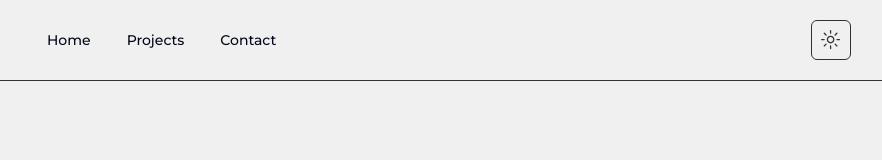
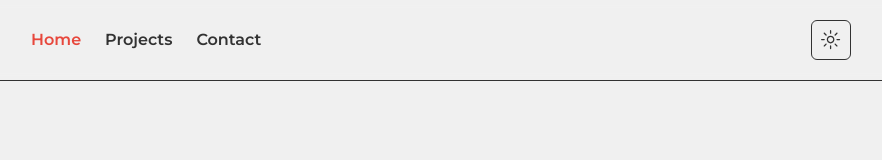
Before and after one commit to QuickerMaths/portfolio, a Next.js app: page / in a window 1280 px wide. Shown: the top 160 px of the page, without its empty margins (199-1081 px from the left). Built offline with nearby package versions, Linux system fonts and the light colour scheme.

Commit message:
Add NavigationContextProvider and update navigation links

```diff
--- a/src/app/layout.tsx
+++ b/src/app/layout.tsx
@@ -2,6 +2,7 @@ import type { Metadata } from "next";
 import "../css/globals.css";
 import Navigation from "@/components/navigation";
 import { ThemeProvider } from "@/components/theme-provider";
+import { NavigationContextProvider } from "@/context/navigation.context";
 
 export const metadata: Metadata = {
   title: "QuickerMaths portfolio",
@@ -16,16 +17,17 @@ export default function RootLayout({
   return (
     <html lang="en">
       <body className="w-full">
+        <NavigationContextProvider>
           <ThemeProvider
             attribute="class"
             defaultTheme="light"
             enableSystem
             disableTransitionOnChange
             >
-
-            <Navigation />
+                <Navigation />
                 {children}
           </ThemeProvider>
+        </NavigationContextProvider>
       </body>
     </html>
   );
--- /dev/null
+++ b/src/components/loading/index.tsx
@@ -0,0 +1,57 @@
+import { LOADING_STATES, useNavigationContext } from "@/context/navigation.context";
+import { useEffect } from "react";
+import { motion, useAnimation } from "framer-motion";
+import { ANIMATION_DURATION } from "@/context/navigation.context";
+
+export const Loading = () => {
+  const { loading, setLoading } = useNavigationContext();
+  const controls = useAnimation();
+
+  const initial = async () => {
+    await controls.start({
+        clipPath: "polygon(0% 0%, 100% 0%, 0% 100%, 0% 100%)",
+    });
+  };
+
+  const animate = async () => {
+    await controls.start({
+        clipPath: "polygon(0% 0%, 100% 0%, 100% 0%, 0% 0%)",
+      transition: { duration: ANIMATION_DURATION / 1000, ease: "easeInOut" },
+    });
+    if (loading === LOADING_STATES.LOADED) {
+        setLoading(LOADING_STATES.FINISHED);
+      }
+  };
+
+  const exit = async () => {
+    await controls.start({
+    clipPath: "polygon(0% 0%, 100% 0%, 100% 100%, 0% 100%)",
+      transition: { duration: ANIMATION_DURATION / 1000, ease: "easeInOut" },
+    });
+    if (loading === LOADING_STATES.INIT) setLoading(LOADING_STATES.LOADED);
+  };
+
+  useEffect(() => {
+    initial();
+  }, []);
+
+  useEffect(() => {
+    if (loading === LOADING_STATES.INIT) exit();
+    if (loading === LOADING_STATES.LOADED) animate();
+    if (loading === LOADING_STATES.LOADING) exit();
+  }, [loading]);
+
+  return (
+    <>
+        {loading !== LOADING_STATES.FINISHED && (
+          <motion.div
+          animate={controls}
+          className="h-screen w-screen fixed flex flex-col gap-4 items-center justify-center bg-secondary z-50"
+        >
+          <p className="text-5xl text-primary font-medium">Welcome</p>
+          <p className="text-primary">{loading}</p>
+        </motion.div>
+        )}
+    </>
+  );
+};
--- /dev/null
+++ b/src/components/navigation-link/index.tsx
@@ -0,0 +1,38 @@
+"use client";
+import {
+  LOADING_STATES,
+  useNavigationContext,
+} from "@/context/navigation.context";
+import Link from "next/link";
+import { useEffect, useLayoutEffect } from "react";
+import { usePathname } from "next/navigation";
+
+type NavigateProps = {
+  href: string;
+  setOpen?: React.Dispatch<React.SetStateAction<boolean>>
+  children: React.ReactNode;
+};
+
+export default function Navigate({ href, children, setOpen }: NavigateProps) {
+  const { goToRoute } = useNavigationContext();
+  const { setLoading } = useNavigationContext();
+  const pathname = usePathname();
+
+  const handleClick = (e: React.MouseEvent<HTMLAnchorElement>) => {
+    e.preventDefault();
+    if (setOpen) {
+      setOpen(false);
+    }
+    goToRoute(href);
+  };
+
+  useLayoutEffect(() => {
+    setLoading(LOADING_STATES.LOADED);
+  }, [pathname]);
+
+  return (
+    <Link prefetch passHref href={href} legacyBehavior>
+      <a onClick={handleClick}>{children}</a>
+    </Link>
+  );
+}
--- a/src/components/navigation/index.tsx
+++ b/src/components/navigation/index.tsx
@@ -1,13 +1,10 @@
 "use client"
 
 import React, { useState } from 'react'
-import Link from 'next/link'
 import {
   NavigationMenu,
   NavigationMenuItem,
-  NavigationMenuLink,
   NavigationMenuList,
-  navigationMenuTriggerStyle
 } from "@/components/ui/navigation-menu"
 import {
   Sheet,
@@ -17,6 +14,8 @@ import {
 import { Button } from "@/components/ui/button"
 import { ThemeSwitch } from "@/components/theme-switch"
 import { HamburgerMenuIcon } from "@radix-ui/react-icons"
+import Navigate from '../navigation-link'
+import { usePathname } from 'next/navigation'
 
 const Navigation = () => {
   return (
@@ -30,16 +29,13 @@ const Navigation = () => {
 }
 
 const Menu = () => {
-  return (
-    <div>
-      <div className="hidden md:block">
-        <DesktopMenu />
-      </div>
-      <div className='md:hidden'>
-        <MobileMenu />
-      </div>
-    </div>
-  )
+  const width = window.innerWidth
+
+  if (width < 768 || typeof window === "undefined") {
+    return <MobileMenu />
+  } else {
+    return <DesktopMenu />
+  }
 }
 
 const MobileMenu = () => {
@@ -56,19 +52,19 @@ const MobileMenu = () => {
         <nav>
           <ul className='font-serif text-[4rem] flex flex-col justify-center items-start gap-5 text-primary'>
             <li>
-              <Link href="/" onClick={() => setOpen(false)}>
+              <Navigate href="/" setOpen={setOpen}>
                 Home
-              </Link>
+              </Navigate>
             </li>
             <li>
-              <Link href="/projects"  onClick={() => setOpen(false)}>
+              <Navigate href="/projects" setOpen={setOpen}>
                 Projects
-              </Link>
+              </Navigate>
             </li>
             <li>
-              <Link href="/contact"  onClick={() => setOpen(false)}>
+              <Navigate href="/contact" setOpen={setOpen}>
                 Contact
-              </Link>
+              </Navigate>
             </li>
           </ul>
         </nav>
@@ -78,29 +74,25 @@ const MobileMenu = () => {
 }
 
 const DesktopMenu = () => {
+  const pathname = usePathname()
+
   return (
     <NavigationMenu>
-      <NavigationMenuList>
-        <NavigationMenuItem>
-          <Link href="/" legacyBehavior passHref>
-            <NavigationMenuLink className={navigationMenuTriggerStyle()}>
+      <NavigationMenuList className='flex justify-center items-center gap-5 font-semibold font-sans text-secondary'>
+        <NavigationMenuItem  className={`${pathname === "/" ? "text-primary" : ""}`}>
+          <Navigate href="/">
               Home
-            </NavigationMenuLink>
-          </Link>
+          </Navigate>
         </NavigationMenuItem>
-        <NavigationMenuItem>
-          <Link href="/projects" legacyBehavior passHref>
-            <NavigationMenuLink className={navigationMenuTriggerStyle()}>
+        <NavigationMenuItem  className={`${pathname === "/projects" ? "text-primary" : ""}`}>
+          <Navigate href="/projects">
               Projects
-            </NavigationMenuLink>
-          </Link>
+          </Navigate>
         </NavigationMenuItem>
-        <NavigationMenuItem>
-          <Link href="/contact" legacyBehavior passHref>
-            <NavigationMenuLink className={navigationMenuTriggerStyle()}>
+        <NavigationMenuItem  className={`${pathname === "/contact" ? "text-primary" : ""}`}>
+          <Navigate href="/contact">
               Contact
-            </NavigationMenuLink>
-          </Link>
+          </Navigate>
         </NavigationMenuItem>
       </NavigationMenuList>
     </NavigationMenu>
--- /dev/null
+++ b/src/context/navigation.context.tsx
@@ -0,0 +1,62 @@
+"use client";
+
+import { Loading } from "@/components/loading";
+import { useRouter } from "next/navigation";
+import {
+  ReactNode,
+  createContext,
+  useContext,
+  useState,
+} from "react";
+
+export enum LOADING_STATES {
+  INIT = "INITIALIZED",
+  LOADING = "PENDING",
+  LOADED = "COMPLETE",
+  FINISHED = "FINISHED",
+}
+
+export const ANIMATION_DURATION = 1000;
+
+export interface NavigationContextType {
+  goToRoute: (route: string) => void;
+  loading: LOADING_STATES;
+  setLoading: React.Dispatch<React.SetStateAction<LOADING_STATES>>;
+}
+
+export const NavigationContext = createContext<NavigationContextType>({
+  goToRoute: (route: string) => {},
+  loading: LOADING_STATES.INIT,
+  setLoading: () => {},
+});
+
+export const NavigationContextProvider = ({
+  children,
+}: {
+  children: ReactNode;
+}) => {
+  const router = useRouter();
+  const [loading, setLoading] = useState<LOADING_STATES>(LOADING_STATES.INIT);
+
+  const goToRoute = async (path: string) => {
+    setLoading(LOADING_STATES.LOADING);
+    setTimeout(() => {
+      router.push(path);
+    }, ANIMATION_DURATION);
+  };
+
+  const contextValue = {
+    goToRoute,
+    loading,
+    setLoading,
+  };
+
+  return (
+    <NavigationContext.Provider value={contextValue}>
+      <Loading />
+      {children}
+    </NavigationContext.Provider>
+  );
+};
+
+export const useNavigationContext = () => useContext(NavigationContext);
```
